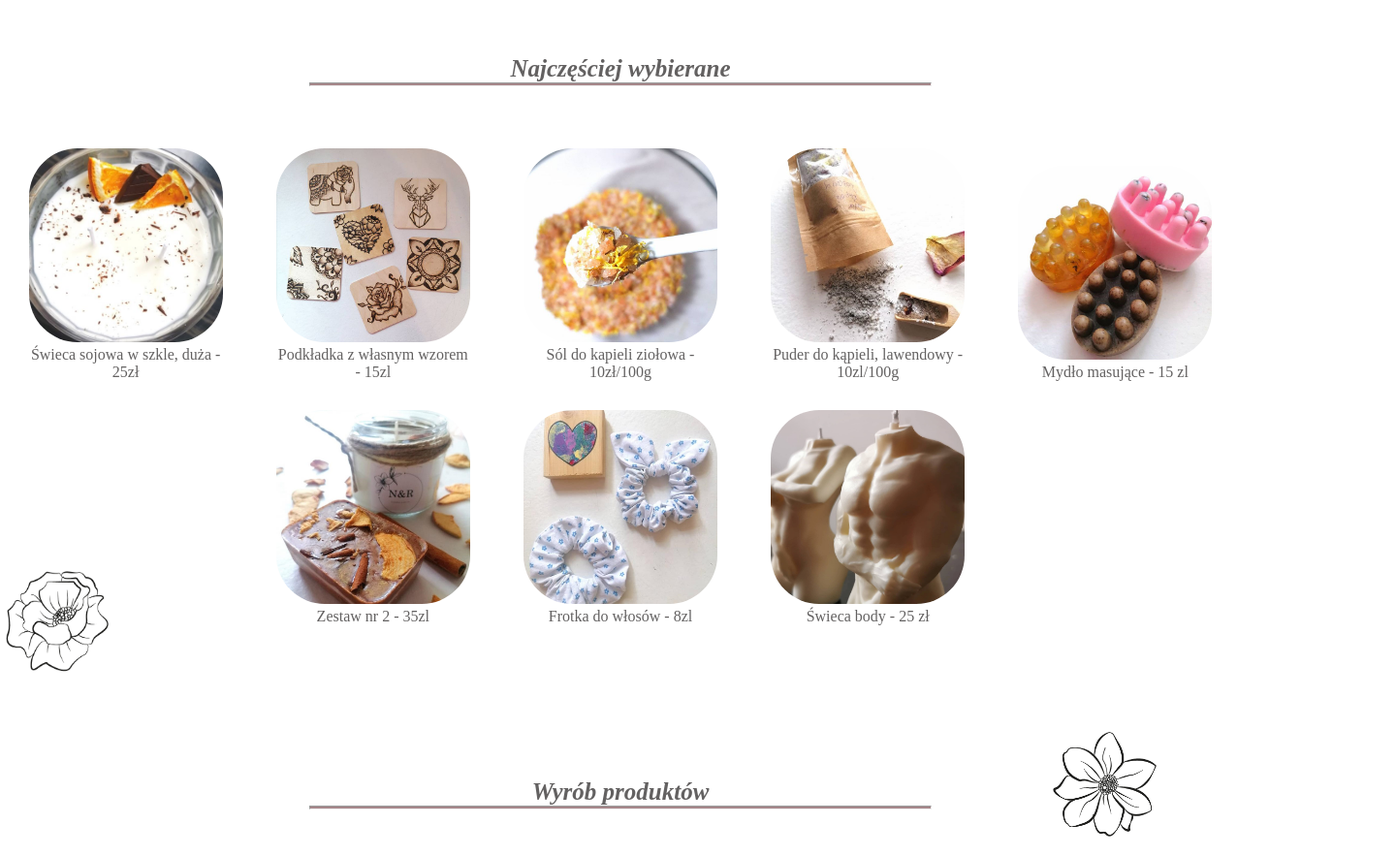
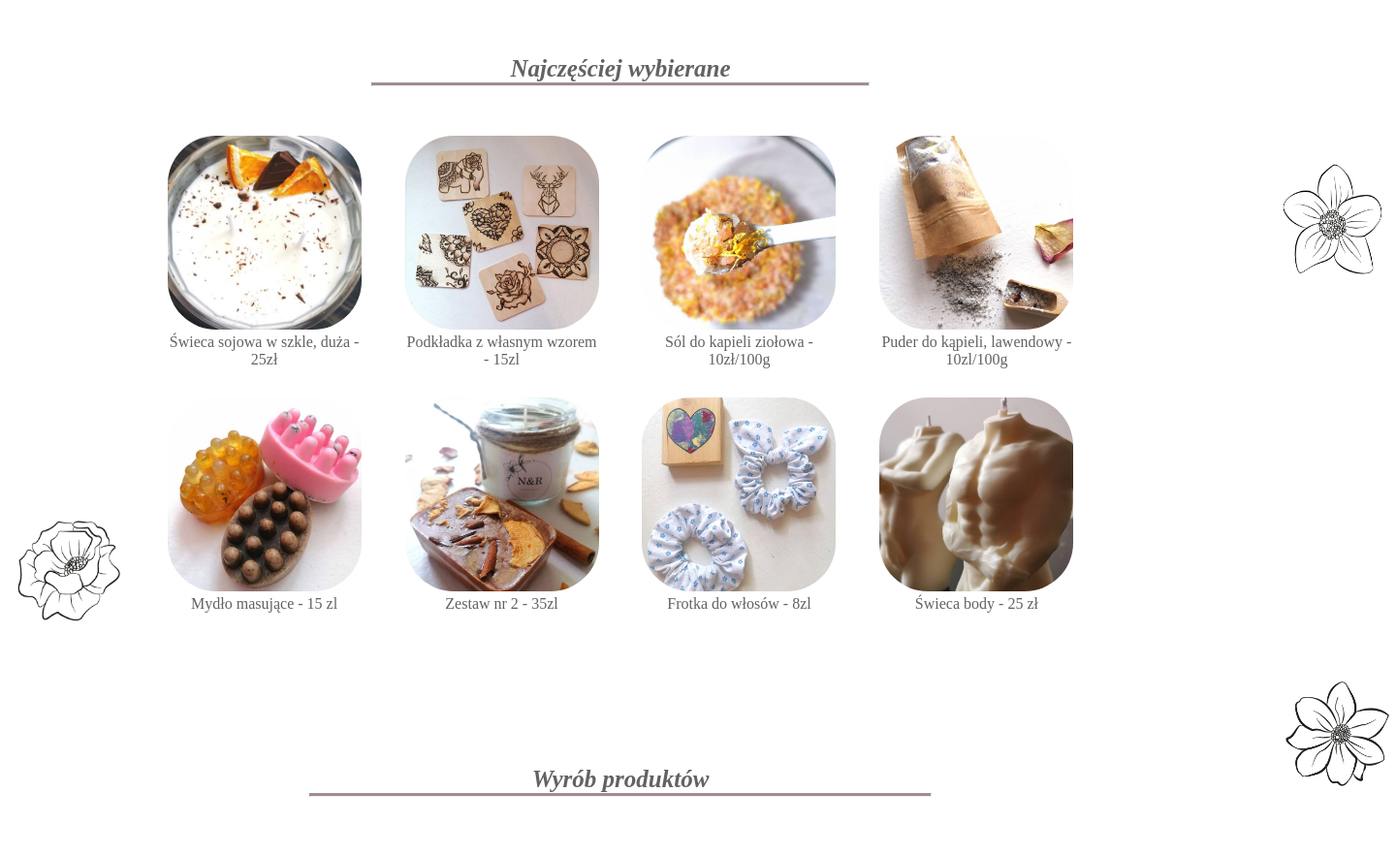
Before and after one commit to ALewandowska-sys/Stronka, a plain HTML site: page index.html in a window 1280 px wide. Shown: the part 340-1223 px from the top of the page at 97% size, 1440 px wide, since content can reach past the window. Drawn offline with Linux system fonts and the light colour scheme.

Commit message:
initial commit

```diff
--- a/style.css
+++ b/style.css
@@ -169,7 +169,7 @@ section{
 .kwiatki{
     position: absolute;
     z-index: -1;
-    margin-top: 20%;
+    margin-top: 15%;
 }
 .kwiatki img{
     width: 120px;
@@ -178,18 +178,21 @@ section{
 .kwiatekL{
     display: flex;
     flex-direction: column;
-    margin-top: 190%;
+    margin-top: 200%;
+    margin-left: 10%;
 }
 .kwiatekP{
     display: flex;
     flex-direction: column;
     margin-top: 40%;
-    margin-left: 900%;
+    margin-left: 1100%;
 }
 
 /*-----------------------wnetrze-------------------*/
 
-
+.polecane{
+    max-width: 80%;
+}
 .polecane span{
     text-align: center;
     display: inline-block;
```
